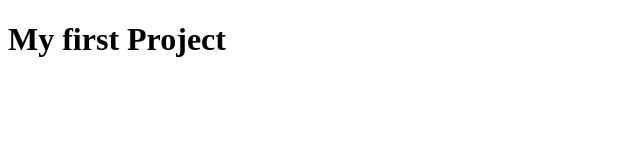
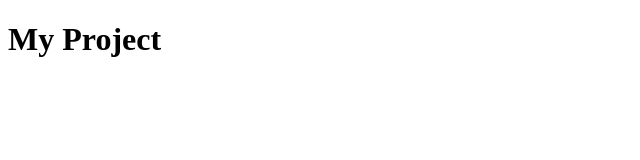
Before and after one commit to VictoriaKh-T/my-project, a plain HTML site: page index.html in a window 1280 px wide. Shown: the whole page, without its empty margins (0-640 px from the left). Drawn offline with Linux system fonts and the light colour scheme.

Commit message:
tittle was changed

```diff
--- a/index.html
+++ b/index.html
@@ -7,6 +7,6 @@
     <title>My Project</title>
 </head>
 <body>
-  <h1>My first Project</h1>
+  <h1>My Project</h1>
 </body>
 </html>
```
